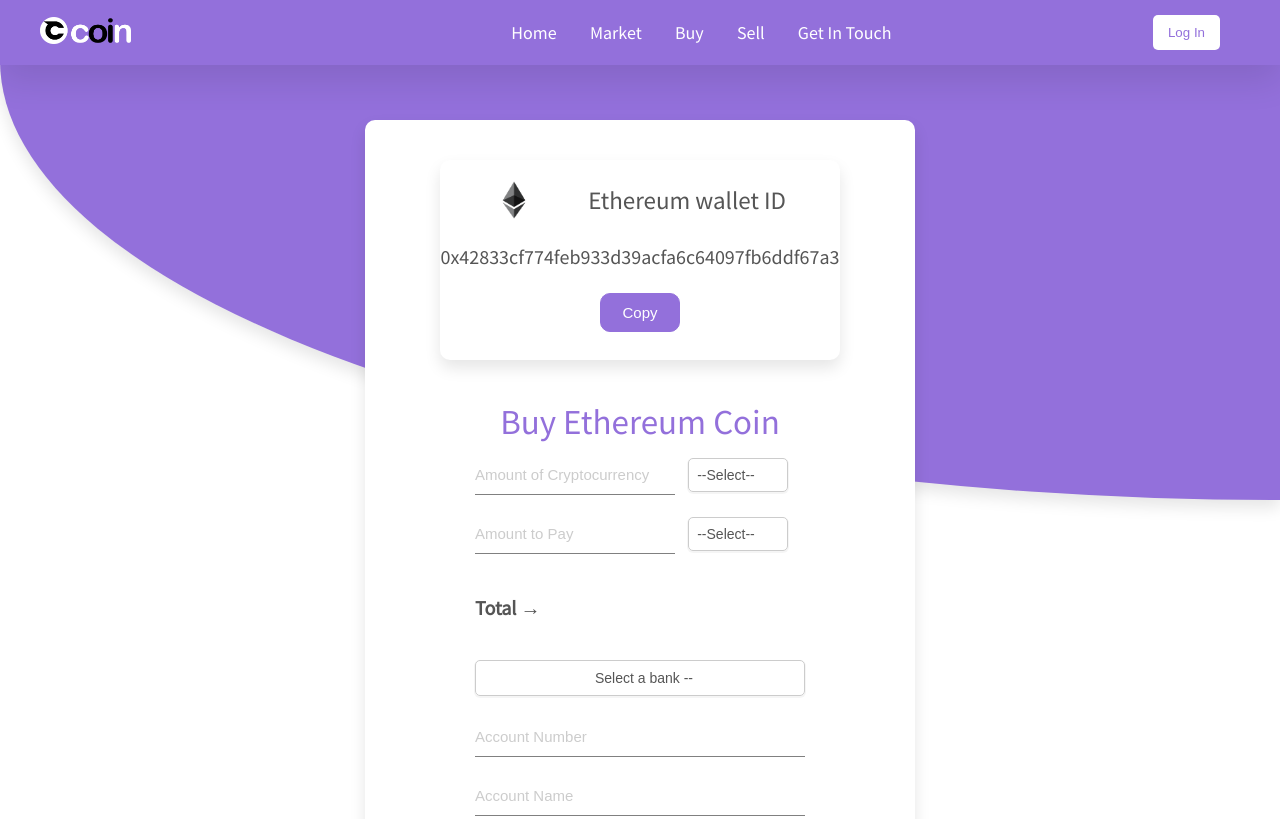
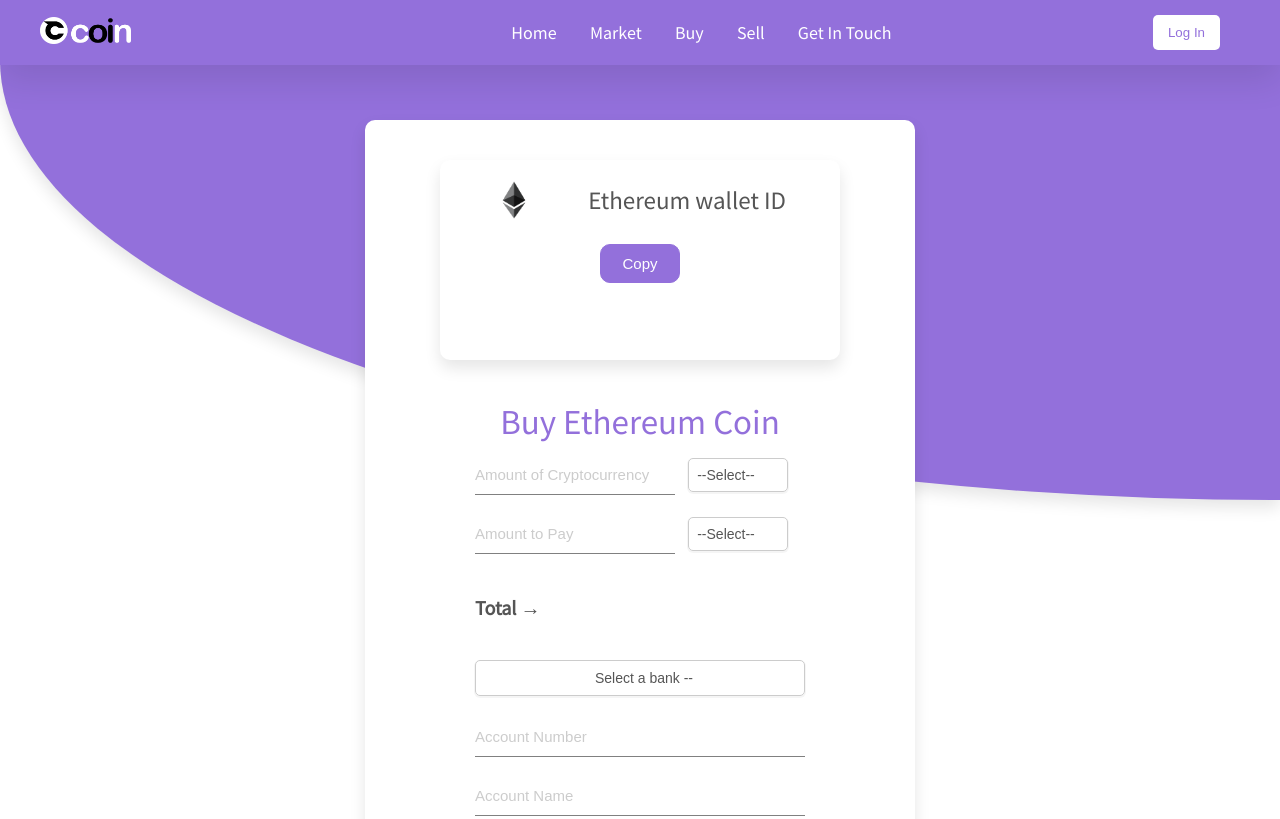
Before and after one commit to Annysah/coin-demo2, a plain HTML site: page eth.html in a window 1280 px wide. Shown: the top 819 px of the page. Drawn offline with Linux system fonts and the light colour scheme; no server answers.

Commit message:
Update eth.html

```diff
--- a/eth.html
+++ b/eth.html
@@ -35,7 +35,7 @@
                     <img src="images/ethereum.png" alt="" class="wallet-logo">
                     <h2 class="list-heading">Ethereum wallet ID</h2>
                 </div>
-                <p> 0x42833cf774feb933d39acfa6c64097fb6ddf67a3 </p>
+                <p></p>
                 <div class="tooltip">
                     <button onclick="myFunction()" onmouseout="outFunc()" class="btn">
                       Copy
```
